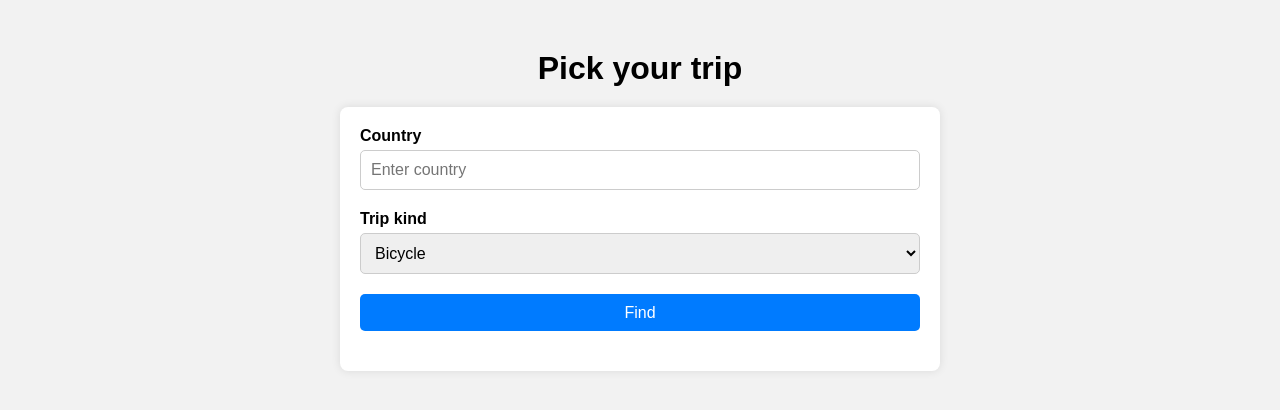
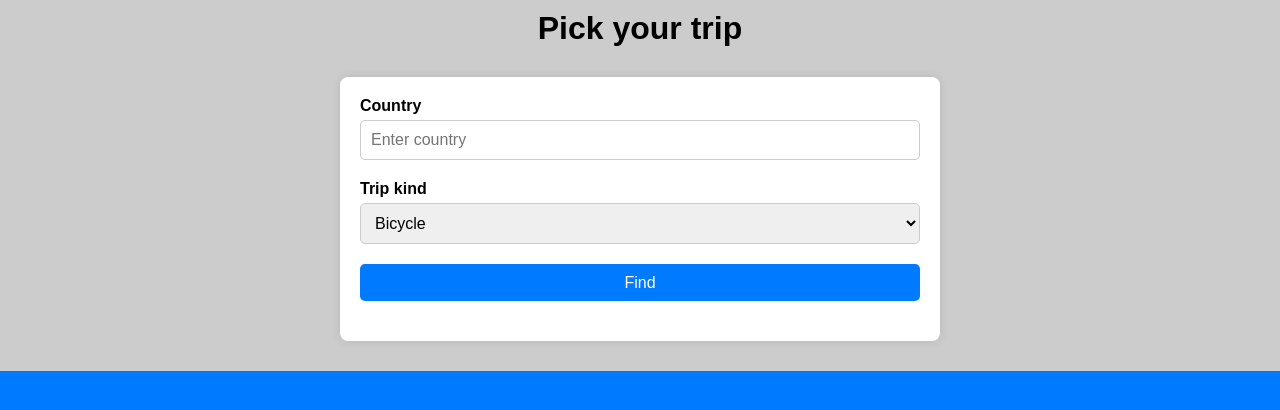
Before and after one commit to Shlomihaser/trip-project, a React (Create React App) app: page / in a window 1280 px wide. Shown: the top 410 px of the page. Built offline with nearby package versions, Linux system fonts and the light colour scheme.

Commit message:
generate photo handle added

```diff
--- a/package.json
+++ b/package.json
@@ -6,12 +6,14 @@
     "@testing-library/jest-dom": "^5.17.0",
     "@testing-library/react": "^13.4.0",
     "@testing-library/user-event": "^13.5.0",
+    "express": "^4.19.2",
     "leaflet": "^1.9.4",
     "react": "^18.2.0",
     "react-dom": "^18.2.0",
     "react-leaflet": "^4.2.1",
     "react-router-dom": "^6.22.3",
     "react-scripts": "5.0.1",
+    "stablehorde": "^1.0.0",
     "web-vitals": "^2.1.4"
   },
   "scripts": {
--- a/src/Components/PlaceHolder.js
+++ b/src/Components/PlaceHolder.js
@@ -1,13 +1,13 @@
 import React from "react";
 import {Routes,Route} from 'react-router-dom'
 import StartPage from "./StartPage";
-import TripInfo from "./TripInfo";
+import TripPage from "./TripPage";
 
 function PlaceHolder(){
     return (<div>
         <Routes>
             <Route path="/" element={<StartPage/>}/>
-            <Route path="/:name" element={<TripInfo/>}/>
+            <Route path="/:name" element={<TripPage/>}/>
         </Routes>
     </div>);
 }
--- a/src/Components/StartPage.js
+++ b/src/Components/StartPage.js
@@ -43,7 +43,8 @@ function StartPage() {
     };
 
     return (
-        <div className="main-container">
+        <div className="flex-container">
+            <div className="flex-child trip-input-container">
                 <h1>Pick your trip</h1>
                 <form className="form-container">
                     <div className="form-group">
@@ -65,17 +66,12 @@ function StartPage() {
                         </button>
                     </div>
                 </form>
-            {responseData && // Render iframes if data is available
-                <div className="iframe-container">
-                    <ul>
-                        {
-                            responseData.routes.map((route, index) => (
-                                <li key={index}><Link to={`/${route.name}`} state={{route:route}}>Route {index}</Link></li>
-                            ))
-                        }
-                    </ul>
             </div>
-            }
+            <div className="flex-child routes-container">
+                { responseData?.routes.map((route, index) => (
+                        <div key={index}className="route-detail"><Link className="route-link" to={`/${route.name}`} state={{ route: route }}>Route {index}</Link></div>
+                    ))}
+            </div>
         </div>
     );
 }
--- a/src/Components/TripInfo.js
+++ /dev/null
@@ -1,45 +0,0 @@
-import React from "react";
-import { useLocation } from "react-router-dom";
-import { MapContainer, TileLayer, useMap, Popup, Marker, Tooltip } from 'react-leaflet'
-import '../../node_modules/leaflet/dist/leaflet.css';
-import '../../node_modules/leaflet/dist/images/marker-icon.png';
-import marker from '../../node_modules/leaflet/dist/images/marker-icon-2x.png';
-import { Icon } from 'leaflet'
-
-const myIcon = new Icon({
-    iconUrl: marker,
-    iconSize: [32, 32]
-})
-
-
-function TripInfo() {
-    const location = useLocation();
-    const route = location.state ? location.state.route : null;
-
-    return (<div>
-        <h1>TripInfo</h1>
-        <p>{route.name}</p>
-        <MapContainer
-            style={{height: 500, width: 500}}
-            center={[route.start.lat, route.start.lng]}
-            attributionControl={true}
-            zoom={10}
-            minZoom={3}
-            scrollWheelZoom={true}>
-            <TileLayer
-                attribution='&copy; <a href="http://osm.org/copyright">OpenStreetMap</a> contributors'
-                url="https://{s}.tile.openstreetmap.org/{z}/{x}/{y}.png"
-            />
-            <Marker position={[route.start.lat, route.start.lng]} icon={myIcon}>
-                <Tooltip permanent>Start point</Tooltip>
-            </Marker>
-            <Marker position={[route.end.lat, route.end.lng]} icon={myIcon}>
-            <Tooltip direction="bottom" permanent>End point</Tooltip>
-            </Marker>
-        </MapContainer>
-
-
-    </div>);
-}
-
-export default TripInfo;
--- /dev/null
+++ b/src/Components/TripPage.js
@@ -0,0 +1,92 @@
+import { React, useState, useEffect } from "react";
+import { useLocation } from "react-router-dom";
+import { MapContainer, TileLayer, Marker, Tooltip } from 'react-leaflet'
+import 'leaflet/dist/leaflet.css';
+import 'leaflet/dist/images/marker-icon.png';
+import marker from 'leaflet/dist/images/marker-icon-2x.png';
+import { Icon } from 'leaflet'
+
+const apiKey = 'OPPfWY6R4eEiyOCxV88g9g';
+const stableHordeUrl = 'https://stablehorde.net/api/v2/generate/async';
+const stablePhotoGenerateURL = 'https://stablehorde.net/api/v2/generate/status/';
+const myIcon = new Icon({
+    iconUrl: marker,
+    iconSize: [32, 32]
+})
+
+
+function TripInfo() {
+    const location = useLocation();
+    const route = location.state ? location.state.route : null;
+    const [photoUrl, setPhotoUrl] = useState("");
+
+    const requestData = {
+        prompt: route.name
+    };
+
+
+    useEffect(() => {
+        const fetchPhotoUrl = async () => {
+            try {
+                const response = await fetch(stableHordeUrl, {
+                    method: "POST",
+                    headers: {
+                        "Content-Type": "application/json",
+                        apiKey: apiKey
+                    },
+                    body: JSON.stringify(requestData)
+                });
+                const data = await response.json();
+                await checkPhotoStatus(data.id);
+            } catch (error) {
+                console.error(error);
+            }
+        };
+
+        const checkPhotoStatus = async (id) => {
+            try {
+                const response = await fetch(stablePhotoGenerateURL + id);
+                const data = await response.json();
+                if (data.generations.length === 0 || !data.generations[0].img) {
+                    // If photo is not ready, wait and check again after some time
+                    setTimeout(() => checkPhotoStatus(id), 60000); // Check again after 1 minute
+                } else {
+                    console.log("im here")
+                    setPhotoUrl(data.generations[0].img);
+                }
+            } catch (error) {
+                console.error(error);
+            }
+        };
+
+        fetchPhotoUrl();
+
+
+    }, []);
+
+    return (<>
+        <h1>TripInfo</h1>
+        <p>{route.name}</p>
+        <MapContainer
+            style={{ height: 500, width: 500 }}
+            center={[route.start.lat, route.start.lng]}
+            attributionControl={true}
+            zoom={10}
+            minZoom={3}
+            scrollWheelZoom={true}>
+            <TileLayer
+                attribution='&copy; <a href="http://osm.org/copyright">OpenStreetMap</a> contributors'
+                url="https://{s}.tile.openstreetmap.org/{z}/{x}/{y}.png"
+            />
+            <Marker position={[route.start.lat, route.start.lng]} icon={myIcon}>
+                <Tooltip permanent>Start point</Tooltip>
+            </Marker>
+            <Marker position={[route.end.lat, route.end.lng]} icon={myIcon}>
+                <Tooltip direction="bottom" permanent>End point</Tooltip>
+            </Marker>
+        </MapContainer>
+        <img width={200} height={200} src={photoUrl} />
+    </>);
+}
+
+export default TripInfo;
--- a/src/index.js
+++ b/src/index.js
@@ -8,11 +8,10 @@ import { BrowserRouter } from 'react-router-dom'
 const root = ReactDOM.createRoot(document.getElementById('root'));
 
 root.render(
-  <React.StrictMode>
+
     <BrowserRouter>
     <App/>
     </BrowserRouter>
-  </React.StrictMode>,
 );
 
 // If you want to start measuring performance in your app, pass a function
--- a/src/style.css
+++ b/src/style.css
@@ -11,21 +11,20 @@ body {
     background-color: #f2f2f2;
 }
 
+.flex-container{
+    display: flex;
+    flex-direction: column;
+    align-items:center;
+    height: 100vh;
+}
+
 /* Container styles */
 .form-container {
     max-width: 600px;
-    margin: 0 auto;
     padding: 20px;
     background-color: #fff;
     border-radius: 8px;
     box-shadow: 0 0 10px rgba(0, 0, 0, 0.1);
-}
-
-/* Heading styles */
-h1 {
-    text-align: center;
-    margin-top: 50px;
-    margin-bottom: 20px;
 }
 
 /* Form group styles */
@@ -81,14 +80,40 @@ button:hover {
     animation: rotate 1s linear infinite; /* Apply the animation */
 }
 
-.iframe-container {
+.trip-input-container{
     display: flex;
-    justify-content: space-between; /* Adjust alignment as per your need */
-    margin-top: 20px;
+    flex-direction: column;
+    align-items: center;
+    background-color: #ccc;
+    width: 100%;
 }
 
-iframe {
-    width: calc(33.33% - 10px); /* Adjust width as per your need */
-    height: 300px; /* Adjust height as per your need */
-    border: none;
+.form-container{
+    width: 600px;
+    margin:30px;
 }
+
+h1{
+    margin-top: 10px;
+}
+
+.routes-container{
+    flex-grow: 1;
+    background-color: #007bff;
+    width: 100%;
+    height: 100px;
+    display: flex;
+    flex-direction: column;
+    align-items: center;
+    justify-content: center;
+}
+
+.route-detail{
+    background-color: red;
+    width: 80vw;
+    text-align: center;
+}
+
+.route-link{
+
+}
```
Also changed, not shown: 1 other file (tests, documents, lock files or other folders). Lines whose indentation alone changed are shown as unchanged.
